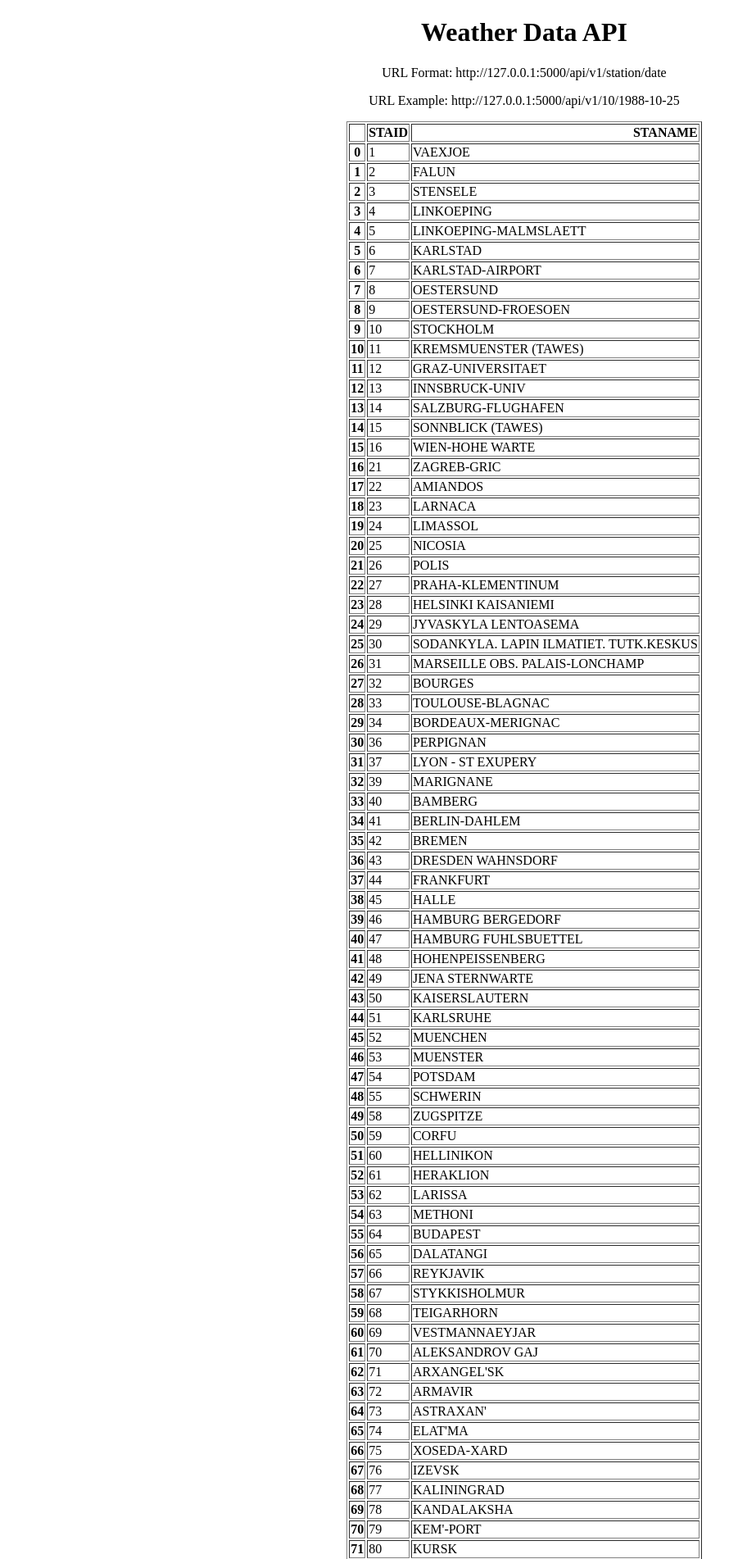
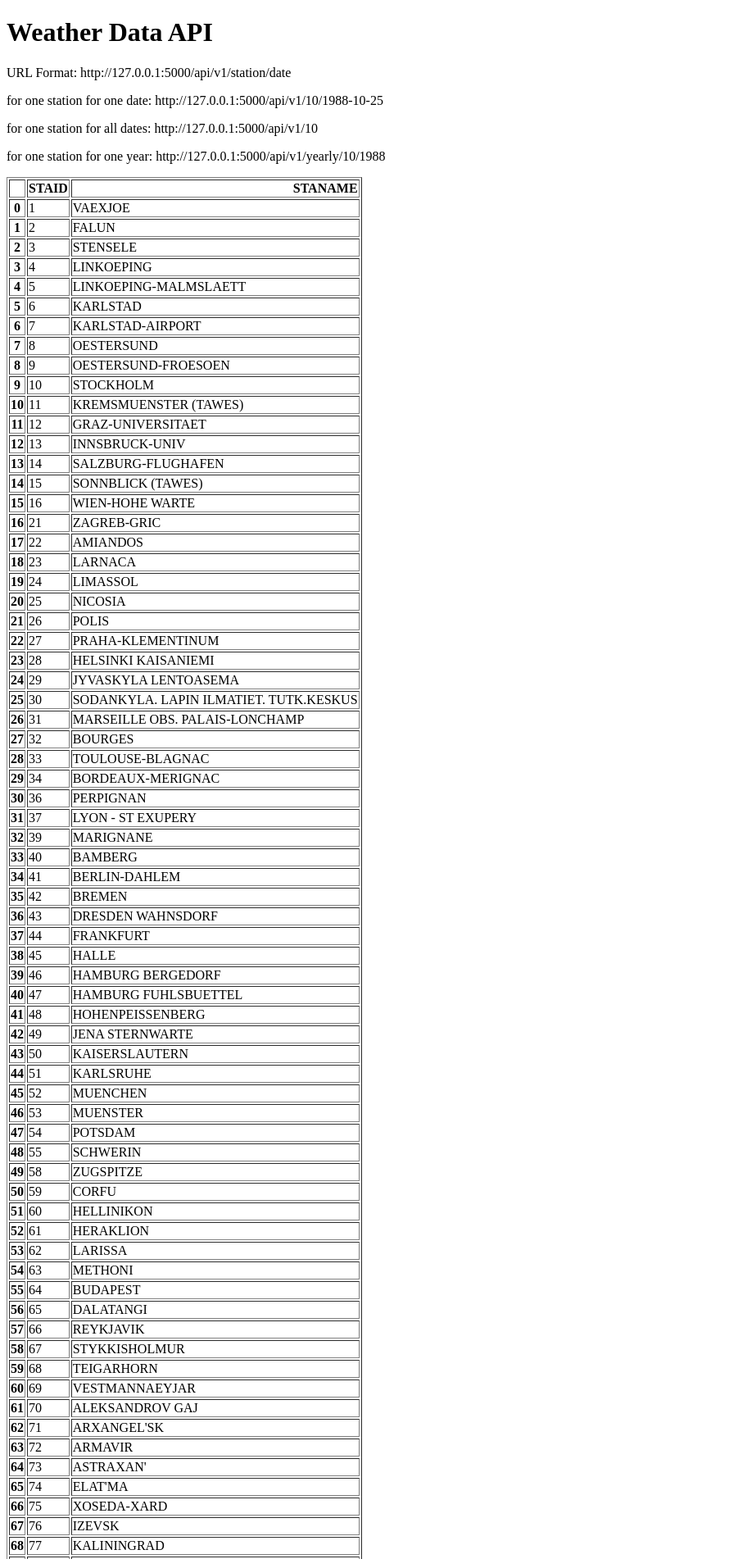
Before and after one commit to DeveshGautam2000/app6--Python-API, a Flask app: page / in a window 1280 px wide. Shown: the top 1902 px of the page at 82% size, without its empty margins (0-912 px from the left). Run offline with Flask 3, Linux system fonts and the light colour scheme.

Commit message:
Add URL endpoint for yearly and all data

```diff
--- a/main.py
+++ b/main.py
@@ -14,16 +14,31 @@ def home():
 
 @app.route("/api/v1/<station>/<date>")
 def about(station, date):
+
     filename = "Data-Exploration/data-small/TG_STAID" + str(station).zfill(6) + ".txt"
     df = pd.read_csv(filename, skiprows=20, parse_dates=["    DATE"])
     temp = df.loc[df["    DATE"] == date]["   TG"].squeeze() / 10
-    print(temp)
+
     return {
         "station": station,
         "date": date,
         "temperature": temp
     }
 
+@app.route("/api/v1/<station>")
+def all_date(station):
+    filename = "Data-Exploration/data-small/TG_STAID" + str(station).zfill(6) + ".txt"
+    df = pd.read_csv(filename, skiprows=20, parse_dates=["    DATE"])
+    result = df.to_dict(orient="records")
+    return result
+
+@app.route("/api/v1/yearly/<station>/<year>")
+def yearly(station, year):
+    filename = "Data-Exploration/data-small/TG_STAID" + str(station).zfill(6) + ".txt"
+    df = pd.read_csv(filename, skiprows=20)
+    df["    DATE"] = df["    DATE"].astype(str)
+    result = df.loc[df["    DATE"].str.startswith(str(year))].to_dict(orient="records")
+    return result
 
 if __name__ == "__main__":
     app.run(debug=True)
--- a/templates/home.html
+++ b/templates/home.html
@@ -7,11 +7,15 @@
     <title>Weather Data API</title>
   </head>
   <body>
-    <center>
-      <h1>Weather Data API</h1>
-      <p>URL Format: http://127.0.0.1:5000/api/v1/station/date</p>
-      <p>URL Example: http://127.0.0.1:5000/api/v1/10/1988-10-25</p>
-      <p>{{data|safe}}</p>
-    </center>
+    <h1>Weather Data API</h1>
+    <p>URL Format: http://127.0.0.1:5000/api/v1/station/date</p>
+    <p>
+      for one station for one date: http://127.0.0.1:5000/api/v1/10/1988-10-25
+    </p>
+    <p>for one station for all dates: http://127.0.0.1:5000/api/v1/10</p>
+    <p>
+      for one station for one year: http://127.0.0.1:5000/api/v1/yearly/10/1988
+    </p>
+    <p>{{data|safe}}</p>
   </body>
 </html>
```
